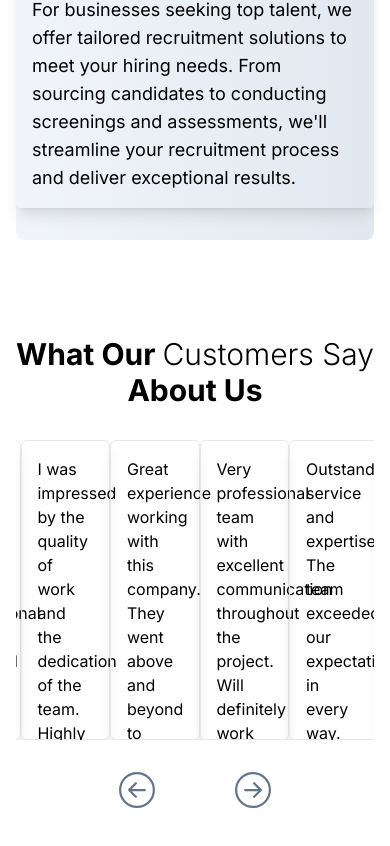
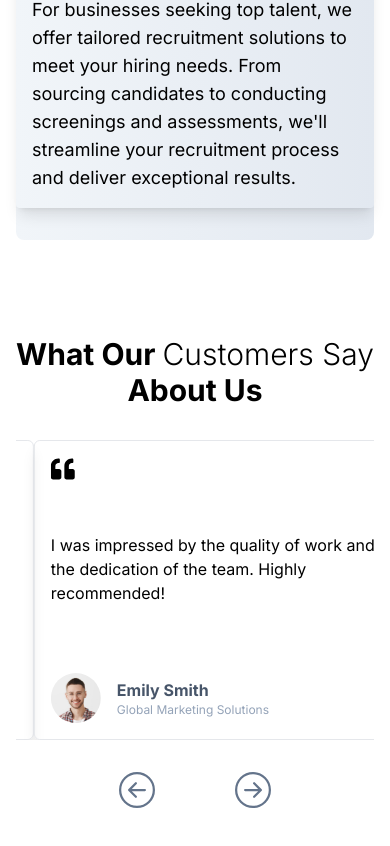
Before and after one commit to clwdhade/agency, a React (Vite) app: page / in a window 390 px wide. Shown: the part 2651-3497 px from the top of the page. Built offline with nearby package versions, Linux system fonts and the light colour scheme.

Commit message:
fix: cards mobile responsiveness

```diff
--- a/src/Pages/Home/Sections/Reviews.jsx
+++ b/src/Pages/Home/Sections/Reviews.jsx
@@ -2,11 +2,9 @@ import React from 'react'
 import { reviews } from '../../../Data/DataIndex'
 import { BsArrowRightCircle, BsArrowLeftCircle } from 'react-icons/bs';
 import { FaQuoteLeft } from "react-icons/fa"
+
 // swiper
-
-// import Swiper core and required modules
 import { Navigation, Pagination, Scrollbar, A11y, Autoplay } from 'swiper/modules';
-
 import { Swiper, SwiperSlide } from 'swiper/react';
 
 // Import Swiper styles
@@ -16,10 +14,55 @@ import 'swiper/css/pagination';
 import 'swiper/css/scrollbar';
 
 const Reviews = () => {
+
+    const isMobile = window.innerWidth < 768;
+
     return (
         <div className='py-12'>
             <h1 className="text-3xl text-center pb-8 font-bold">What Our <span className='font-light'>Customers Say</span> About Us</h1>
 
+            {
+                isMobile ? (
+                    <Swiper
+                        // install Swiper modules
+                        modules={[Navigation, Pagination, Scrollbar, A11y, Autoplay]}
+                        spaceBetween={0}
+                        slidesPerView={1}
+                        navigation={{
+                            prevEl: '.prevReview',
+                            nextEl: '.nextReview',
+                        }}
+                        autoplay={{ delay: 6000, disableOnInteraction: true }}
+
+                        // pagination={{ clickable: true }}
+                        // scrollbar={{ draggable: true }}
+                        onSwiper={(swiper) => console.log(swiper)}
+                        onSlideChange={() => console.log('slide change')}
+                    >
+                        {
+                            reviews.map((review, index) => {
+                                return (
+
+                                    < SwiperSlide key={index} className='w-full flex justify-center' >
+                                        <div className="card w-full md:w-[300px] h-[300px] border rounded-md shadow-lg p-4  flex flex-col justify-between">
+                                            <FaQuoteLeft className='text-2xl ' />
+                                            <p className="review text-base ">{review.review}</p>
+                                            <div className="reviewer flex flex-row items-center gap-4 pt-4">
+                                                <img src={review.reviewerImage} alt={review.reviewerName} className="rounded-full w-[50px] h-[50px]" />
+                                                <div className="reviewer_info">
+                                                    <p className="font-bold text-base text-slate-600">{review.reviewerName}</p>
+                                                    <p className="text-xs font-normal text-slate-400">{review.company}</p>
+                                                </div>
+                                            </div>
+                                        </div>
+                                    </SwiperSlide >
+                                )
+                            })}
+
+                    </Swiper>
+
+
+                ) : (
                     <Swiper
                         // install Swiper modules
                         modules={[Navigation, Pagination, Scrollbar, A11y, Autoplay]}
@@ -58,6 +101,8 @@ const Reviews = () => {
 
                     </Swiper>
 
+                )
+            }
             {/* Custom Navigation Icons */}
             <div className="flex flex-row justify-center gap-20 py-8">
                 <BsArrowLeftCircle className="prevReview text-4xl cursor-pointer text-slate-500 hover:text-black" />
```
Lines whose indentation alone changed are shown as unchanged.
